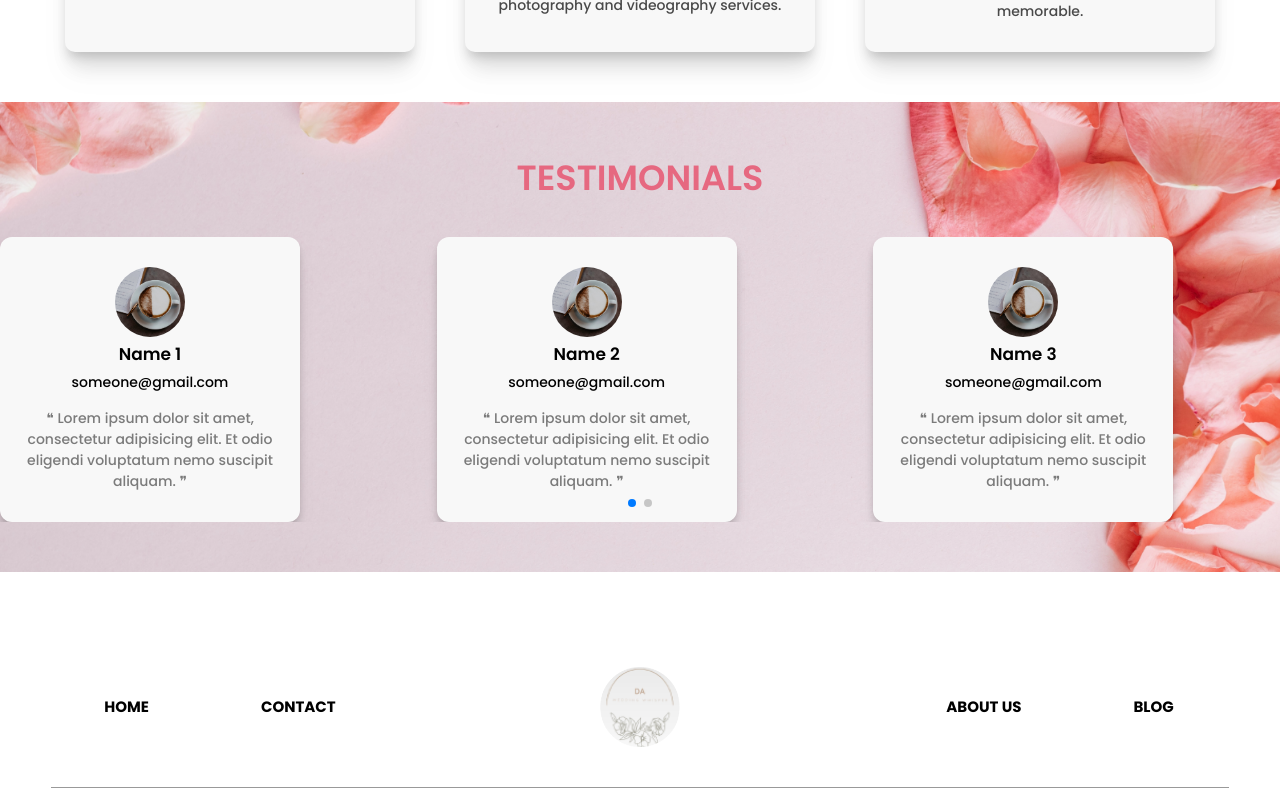
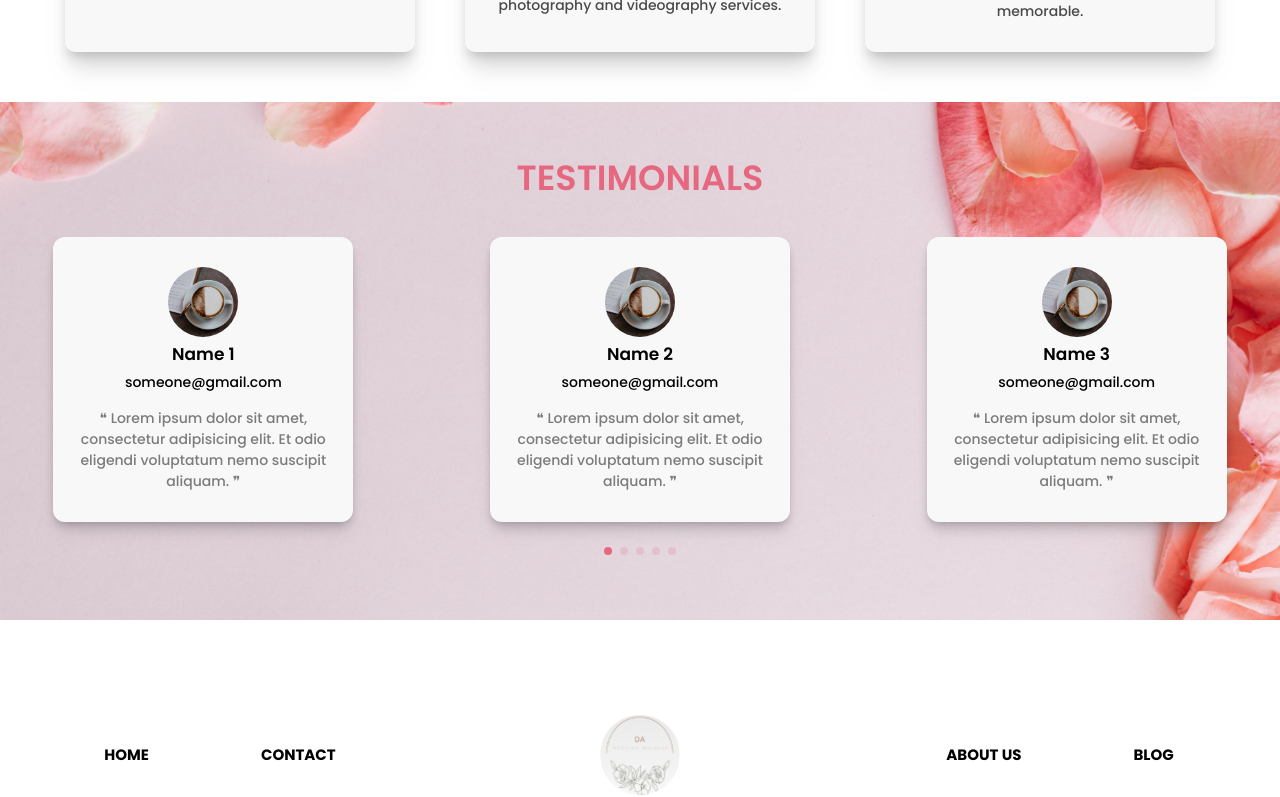
Before and after one commit to M-Alam116/wedding, a Next.js app: page / in a window 1280 px wide. Shown: the part 2000-2797 px from the top of the page. Built offline with nearby package versions, Linux system fonts and the light colour scheme.

Commit message:
testimonial issue solved

```diff
--- a/Data/reviews.js
+++ b/Data/reviews.js
@@ -27,4 +27,25 @@ export const reviews = [
     email: "someone@gmail.com",
     text: "Lorem ipsum dolor sit amet, consectetur adipisicing elit. Et odio eligendi voluptatum nemo suscipit aliquam. ",
   },
+  {
+    id: 5,
+    image: "/images/test.jpg",
+    name: "Name 5",
+    email: "someone@gmail.com",
+    text: "Lorem ipsum dolor sit amet, consectetur adipisicing elit. Et odio eligendi voluptatum nemo suscipit aliquam. ",
+  },
+  {
+    id: 6,
+    image: "/images/test.jpg",
+    name: "Name 6",
+    email: "someone@gmail.com",
+    text: "Lorem ipsum dolor sit amet, consectetur adipisicing elit. Et odio eligendi voluptatum nemo suscipit aliquam. ",
+  },
+  {
+    id: 7,
+    image: "/images/test.jpg",
+    name: "Name 7",
+    email: "someone@gmail.com",
+    text: "Lorem ipsum dolor sit amet, consectetur adipisicing elit. Et odio eligendi voluptatum nemo suscipit aliquam. ",
+  },
 ];
--- a/components/Home/TestimonialCard.js
+++ b/components/Home/TestimonialCard.js
@@ -3,7 +3,7 @@ export default function TestimonialCard({ review }) {
   const { image, name, email, text } = review;
 
   return (
-    <div className="max-w-[300px] w-[95%] h-auto bg-secondaryBg flex flex-col justify-center items-center px-[20px] py-[30px] rounded-xl shadow-lg drop-shadow-lg">
+    <div className="max-w-[300px] w-[95%] h-auto bg-secondaryBg flex flex-col justify-center items-center px-[20px] mx-auto py-[30px] rounded-xl shadow-lg drop-shadow-lg">
       <div className="rounded-[100%] w-[100px] h-[100%] flex justify-center items-center">
         <Image
           src={image}
--- a/components/Home/Testimonials.js
+++ b/components/Home/Testimonials.js
@@ -20,11 +20,7 @@ export default function Testimonials() {
             }}
             modules={[Pagination]}
             breakpoints={{
-              640: {
-                slidesPerView: 1,
-                spaceBetween: 10,
-              },
-              768: {
+              700: {
                 slidesPerView: 2,
                 spaceBetween: 20,
               },
@@ -35,7 +31,7 @@ export default function Testimonials() {
             }}
           >
             {reviews.map((review) => (
-              <SwiperSlide key={review.id}>
+              <SwiperSlide key={review.id} className="mb-[3rem]">
                 <TestimonialCard review={review} />
               </SwiperSlide>
             ))}
--- a/components/Signup/SignUpWithEmail.js
+++ b/components/Signup/SignUpWithEmail.js
@@ -102,8 +102,9 @@ export default function SignUpWithEmail() {
               Phone Number <span className="text-black text-[16px]">*</span>
             </label>
             <input
-              type="numeric"
+              type="tel"
               required
+              pattern="[0-9]*"
               className="p-[5px] rounded-sm border-b-[1.5px] border-b-black focus:border-b-primaryColor opacity-80 outline-none w-full"
             />
           </div>
--- a/layout/Header.js
+++ b/layout/Header.js
@@ -12,8 +12,8 @@ export default function Header() {
   const toggleMenu = () => menuRef.current.classList.toggle("show__menu");
 
   return (
-    <header className="sticky top-0 shadow-md z-[999999]" ref={headerRef}>
-      <div className="container bg-white text-[18px] text-black font-[500] py-[5px] px-5">
+    <header className="container sticky top-0 shadow-md z-[999999]" ref={headerRef}>
+      <div className="bg-white text-[18px] text-black font-[500] py-[5px] px-5">
         <div className="flex justify-between items-center">
           {/* ========== logo ============ */}
           <div>
--- a/styles/globals.css
+++ b/styles/globals.css
@@ -54,7 +54,12 @@ body {
 }
 
 .hamburger {
-  display: none
+  display: none;
+}
+
+/* swiper bullet color */
+.swiper-pagination-bullet {
+  background-color: rgba(230, 104, 128, 1) !important;
 }
 
 
```
